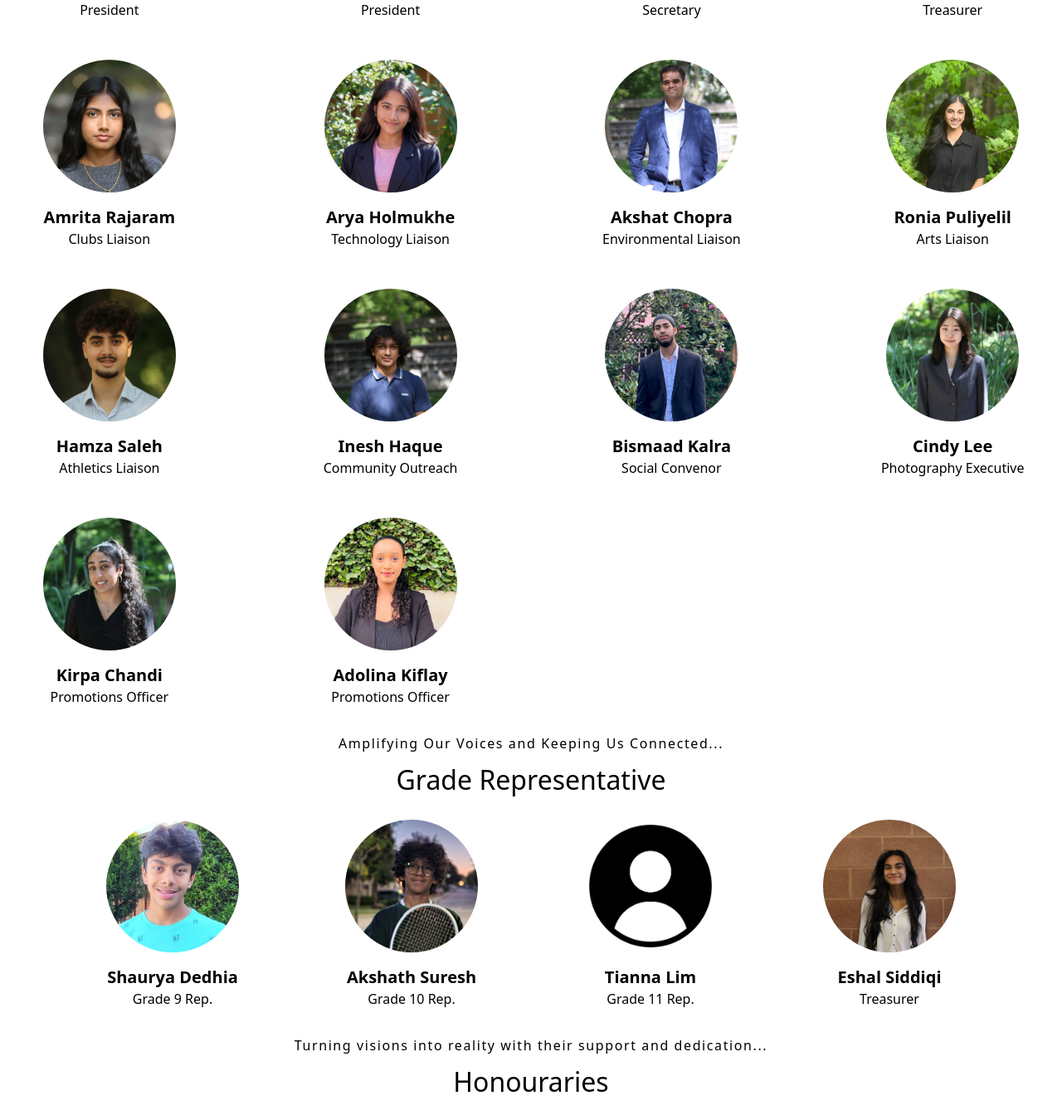
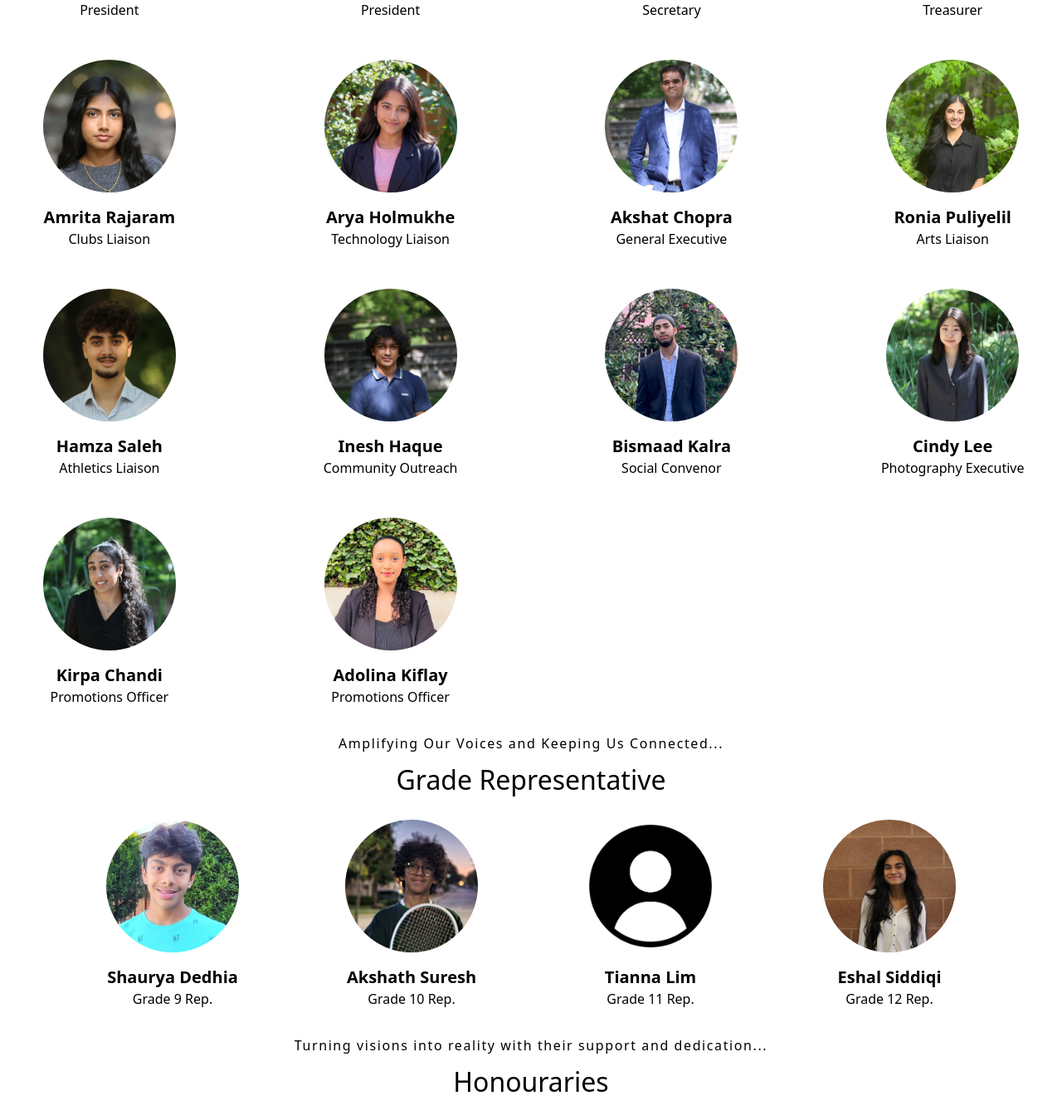
Before and after one commit to JohnfraserSAC/johnfrasersac, a Next.js app: page /team in a window 1280 px wide. Shown: the part 1911-3261 px from the top of the page at 83% size. Built offline with nearby package versions, Linux system fonts and the light colour scheme.

Commit message:
fixed member roles

```diff
--- a/app/team/page.tsx
+++ b/app/team/page.tsx
@@ -52,7 +52,7 @@ const teamMembers = [
   {
     id: 7,
     name: "Akshat Chopra",
-    role: "Environmental Liaison",
+    role: "General Executive",
     image: "/team/execs/akshat-chopra.jpg",
     description: "",
   },
@@ -131,7 +131,7 @@ const gradeReps = [
   {
     id: 4,
     name: "Eshal Siddiqi",
-    role: "Treasurer",
+    role: "Grade 12 Rep.",
     image: "/team/grade-reps/eshal-siddiqi.jpg",
   },
 ];
```
